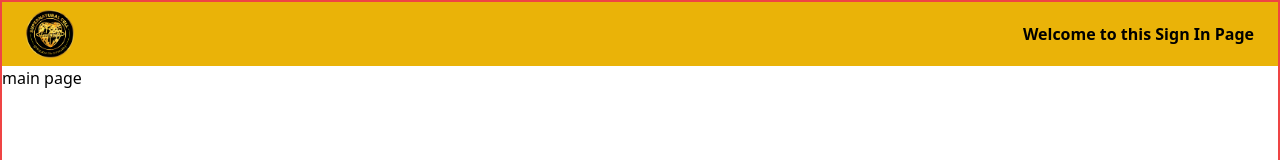
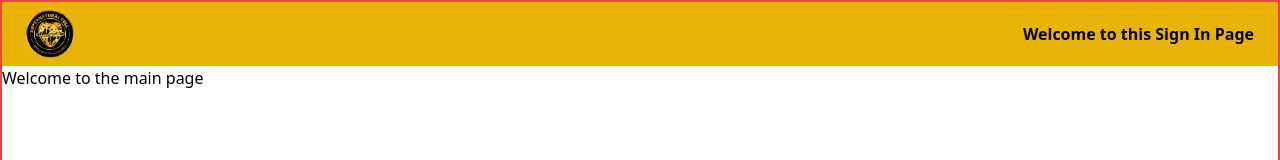
Before and after one commit to idowuemmao/sign_in, a React (Create React App) app: page /home in a window 1280 px wide. Shown: the top 160 px of the page. Built offline with nearby package versions, Linux system fonts and the light colour scheme.

Commit message:
transfered the values to the main page

```diff
--- a/src/components/MainPage.jsx
+++ b/src/components/MainPage.jsx
@@ -1,7 +1,16 @@
 import React from "react";
+import { useLocation } from "react-router-dom";
 
 const MainPage = () => {
-  return <div>main page</div>;
+  const location = useLocation();
+  const user = location?.state?.user;
+  return (
+    <div>
+      <h2>Welcome to the main page</h2>
+      {/* <p>User Email: {user.email}</p>
+      <p>User Password: {user.password}</p> */}
+    </div>
+  );
 };
 
 export default MainPage;
--- a/src/components/SignIn.jsx
+++ b/src/components/SignIn.jsx
@@ -1,5 +1,5 @@
 import Input from "./input";
-import React from "react";
+import React, { useState } from "react";
 import { useFormik } from "formik";
 import * as Yup from "yup";
 import { useNavigate } from "react-router-dom";
@@ -19,8 +19,9 @@ export default function SignIn() {
     },
     onSubmit: async (values) => {
       setTimeout(() => {
-        navigate("/home");
+        navigate("/home", { state: { user: values } });
       }, 1000);
+      //   console.log(value);
     },
   });
   return (
```
